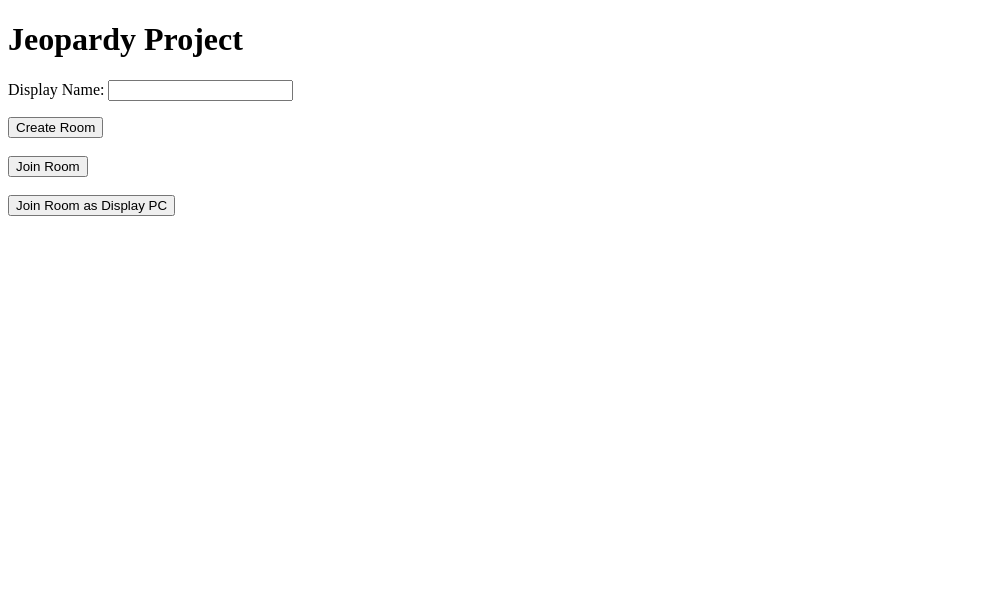
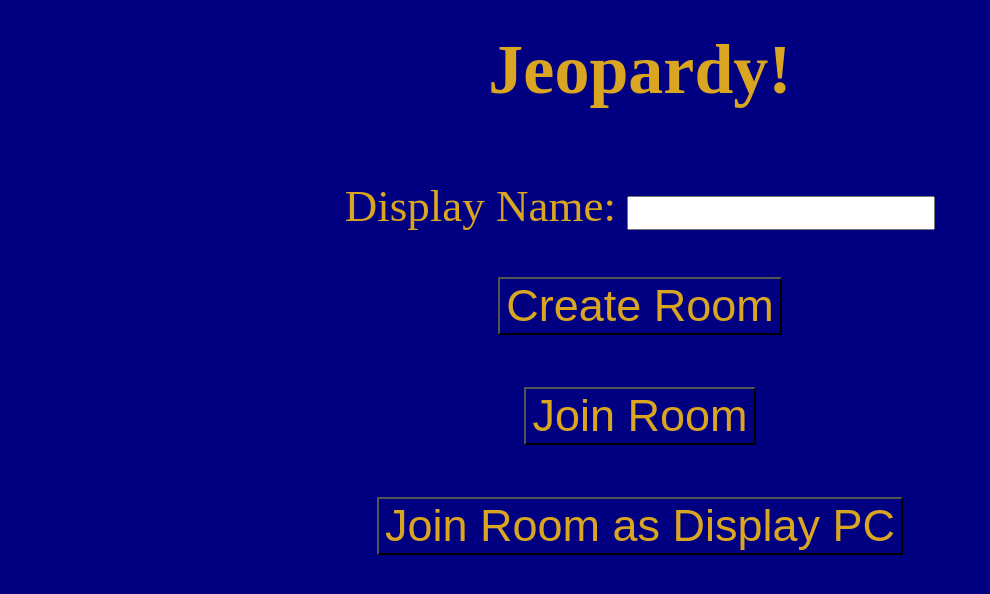
Before and after one commit to NoVaGamesAndStuff/Jeopardy, a website: page app/public/index.html in a window 1280 px wide. Shown: the whole page, without its empty margins (0-990 px from the left). Drawn offline with Linux system fonts and the light colour scheme.

Commit message:
many style changes

```diff
--- a/app/public/index.html
+++ b/app/public/index.html
@@ -3,18 +3,49 @@
 <head>
     <meta charset="utf-8" />
     <title>Jeopardy Project</title>
+    <style>
+        body {
+            background-color: navy;
+            color: goldenrod;
+        }
+
+
+        h1 {
+            text-align: center;
+            margin-top: 30px; /* Adjust this value to control the vertical position */
+            font-size: 70px;
+        }
+
+        div{
+            text-align: center;
+            margin-top: 70px;
+            font-size: 45px;
+        }
+
+        button{
+            font-size: 45px;
+            background-color: navy;
+            color: goldenrod;
+        }
+
+        input[type="text"] {
+            width: 300px;
+            font-size: 24px;
+        }
+    </style>
 </head>
 <body>
-    <h1>Jeopardy Project</h1>
+    <h1>Jeopardy!</h1>
     <div>
         <label for="display_name">Display Name:</label>
         <input id="display_name" name="display_name" type="text" />
         <p id="errorMessage"></p>
+        <button id="createRoom" onclick="createRoom()">Create Room</button><br><br>
+        <button id="joinRoom" onclick="joinRoom()">Join Room</button><br><br>
+        <button id="joinRoomPC" onclick="joinRoomPC()">Join Room as Display PC</button><br><br>
     </div>
 
-    <button id="createRoom" onclick="createRoom()">Create Room</button><br><br>
-    <button id="joinRoom" onclick="joinRoom()">Join Room</button><br><br>
-    <button id="joinRoomPC" onclick="joinRoomPC()">Join Room as Display PC</button><br><br>
+
 
     <script>
         function createRoom() {
--- a/app/server.js
+++ b/app/server.js
@@ -545,6 +545,7 @@
     ]
 };
 
+
 app.get('/room/:roomkey', (req, res) => {
     const roomKey = req.params.roomkey;
     const room = serverData.rooms.find(room => room.key === roomKey);
@@ -591,9 +592,11 @@
         io.to(roomKey).emit('getRoomInfo', { room, isHost });
     });
 
+
     socket.on('startGame', (roomKey) => {
         console.log('Starting the game...');
         const room = serverData.rooms.find(room => room.key === roomKey);
+
         room.metadata.currentPlayer = room.players[0].id;
 
         let obj = {}; // emptyObj exists to pass an empty object to host and player emits since they still need a second parameter
@@ -610,6 +613,7 @@
         entityName = 'pc';
         obj = room.board;
         io.to(room.pc.id).emit('gameStartView', { entityName, obj });
+
     });
 
     socket.on('setInitialHostView', (roomKey) => {
@@ -785,6 +789,7 @@
 
     if (room) {
         room.pc = { id: null };
+        pcJoined = true;
         res.status(200).json({ room });
     } else {
         res.status(404).json({ error: 'Room not found' });
```
Also changed, not shown: app/public/room.html (+30 -4 lines).
